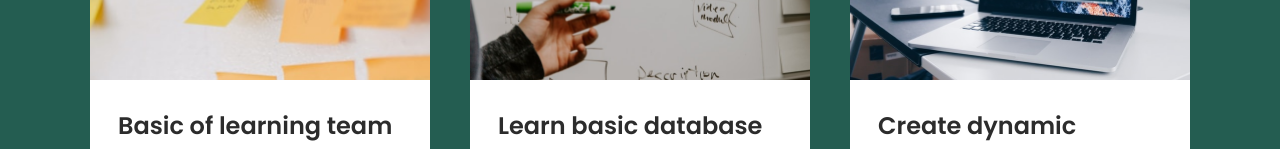
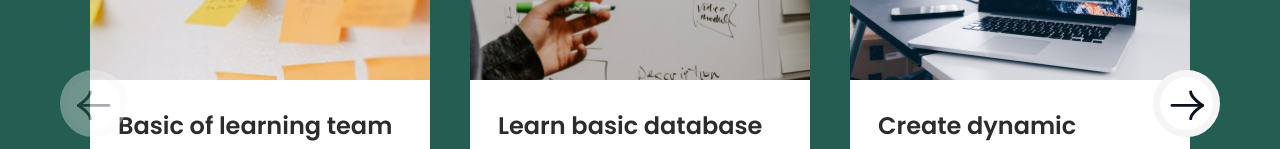
Before and after one commit to mdarmanbd/interview, a Vue app in the folder webAppick/: page / in a window 1280 px wide. Shown: the part 2637-2786 px from the top of the page. Built offline with nearby package versions, Linux system fonts and the light colour scheme.

Commit message:
complete the project

```diff
--- a/webAppick/src/components/FooterSection.vue
+++ b/webAppick/src/components/FooterSection.vue
@@ -20,7 +20,9 @@
             </button>
         </div>
         <div class="flex flex-col lg:flex-row w-11/12 xl:w-container m-auto py-12 lg:py-0 lg:pt-36 items-center justify-between">
-            <img class="order-2 lg:order-1 pt-12 lg:pt-0 w-32 h-auto" src="../images/Logo.png">
+            <a href="#" class="order-2 lg:order-1">
+                <img class="pt-12 lg:pt-0 w-32 h-auto" src="../images/Logo.png">
+            </a>
             <div class="order-1 lg:order-2">
                 <ul class="block lg:flex lg:space-x-8 space-y-2.5 lg:space-y-0 text-center lg:text-start">
                     <li>
--- a/webAppick/src/components/Navbar.vue
+++ b/webAppick/src/components/Navbar.vue
@@ -17,7 +17,9 @@ const colosMobileMenu = () => {
     <header>
         <div class="w-full bg-colorPrimary">
             <div class="hidden sm:hidden md:flex md:w-11/12 lg:w-11/12 xl:w-container m-auto pt-4 lg:pt-6 items-center justify-between bg-colorPrimary">
-                <img class="w-28 lg:w-32 h-auto" src="../images/Logo.png">
+                <a href="#">
+                    <img class="w-28 lg:w-32 h-auto" src="../images/Logo.png">
+                </a>
                 <div class="">
                     <ul class="py-2 flex md:space-x-3 lg:space-x-8">
                         <li>
--- a/webAppick/src/components/WhatDoSection.vue
+++ b/webAppick/src/components/WhatDoSection.vue
@@ -95,7 +95,7 @@
                     }
 
             }"
-            class="custom-swiper"
+            class="my-swiper "
         >
             <swiper-slide>
                 <div class="p-8 lg:px-12 lg:pt-12 lg:pb-4">
@@ -287,13 +287,13 @@
 
 <style>
 
-.custom-swiper {
+.my-swiper {
   padding: 0 0;
   position: relative;
 }
 
 
-.swiper-button-prev {
+.my-swiper .swiper-button-prev {
     width: 45px;
     height: 45px;
     background-color: white;
@@ -305,18 +305,18 @@
     left: 36%;
 }
 
-.swiper-slide-next{
+.my-swiper .swiper-slide-next{
     background-color: transparent !important;
     position: relative;
 
 }
 
-.swiper-slide-active{
+.my-swiper .swiper-slide-active{
     background-color: white !important;
     position: relative;
 }
 
-.swiper-slide-active::before{
+.my-swiper .swiper-slide-active::before{
     content: '';
     position: absolute;
     bottom: 2px;
@@ -327,7 +327,7 @@
     border-radius: 10px;
 }
 
-.swiper-button-next {
+.my-swiper .swiper-button-next {
     width: 45px;
     height: 45px;
     background-color: white;
@@ -339,16 +339,16 @@
     right: 36%;
 }
 
-.swiper-button-prev:hover {
+.my-swiper .swiper-button-prev:hover {
     background-color: #CB8461;
 }
 
-.swiper-button-next:hover {
+.my-swiper .swiper-button-next:hover {
     background-color: #CB8461;
 }
 
 
-.swiper-button-prev:after {
+.my-swiper .swiper-button-prev:after {
     content: '';
     font-family: '';
     background-image: url("../images/prev.png");
@@ -359,7 +359,7 @@
 
 }
 
-.swiper-button-next:after {
+.my-swiper .swiper-button-next:after {
     content: '';
     font-family: '';
     background-image: url("../images/next.png");
@@ -369,19 +369,19 @@
     height: 13px;
 }
 
-.swiper-button-prev:hover:after {
+.my-swiper .swiper-button-prev:hover:after {
     background-image: url("../svg/prev-white.svg");
 }
 
-.swiper-button-next:hover:after {
+.my-swiper .swiper-button-next:hover:after {
     background-image: url("../svg/next-white.svg");
 }
 
-.swiper-slide-next {
+.my-swiper .swiper-slide-next {
     background-color: white !important;
 }
 
-.custom-swiper .swiper-wrapper {
+.my-swiper .swiper-wrapper {
   overflow: visible;
   margin-bottom: 100px;
 }
@@ -392,11 +392,11 @@
 
 @media (min-width:768px) {
 
-    .swiper-button-prev {
+    .my-swiper .swiper-button-prev {
         left: 43%;
     }
 
-    .swiper-button-next {
+    .my-swiper .swiper-button-next {
         right: 43%;
     }
 
@@ -405,12 +405,12 @@
 
 @media (min-width: 992px) {
 
-    .swiper-slide-active{
+    .my-swiper .swiper-slide-active{
         background-color: transparent !important;
         position: relative;
     }
 
-    .swiper-slide-active::before{
+    .my-swiper .swiper-slide-active::before{
         content: '';
         position: absolute;
         bottom: 0;
@@ -421,13 +421,13 @@
         border-radius: 0;
     }
 
-    .swiper-slide-next{
+    .my-swiper .swiper-slide-next{
         background-color: white !important;
         position: relative;
 
     }
 
-    .swiper-slide-next::before{
+    .my-swiper .swiper-slide-next::before{
         content: '';
         position: absolute;
         bottom: 2px;
@@ -438,31 +438,31 @@
         border-radius: 10px;
     }
 
-    .swiper-button-prev:after{
+    .my-swiper .swiper-button-prev:after{
         background-image: url("../svg/prev-icon.svg");
         width: 34px;
         height: 34px;
     }
 
-    .swiper-button-next:after {
+    .my-swiper .swiper-button-next:after {
         background-image: url("../svg/next-icon.svg");
         width: 34px;
         height: 34px;
     }
 
-    .custom-swiper {
+    .my-swiper .custom-swiper {
         padding: 0 40px;
         margin: 0 50px;
     }
 
-    .swiper-button-prev {
+    .my-swiper .swiper-button-prev {
         width: 67px;
         height: 67px;
         top: 85%;
         left: 40%;
     }
 
-    .swiper-button-next {
+    .my-swiper .swiper-button-next {
         width: 67px;
         height: 67px;
         top: 85%;
@@ -473,11 +473,11 @@
 
 @media (min-width:1280px) {
 
-    .swiper-button-prev {
+    .my-swiper .swiper-button-prev {
         left: 44%;
     }
 
-    .swiper-button-next {
+    .my-swiper .swiper-button-next {
         right: 44%;
     }
 
```
